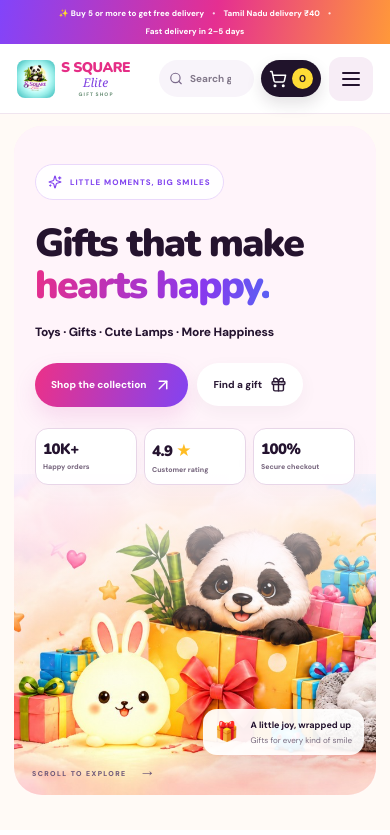
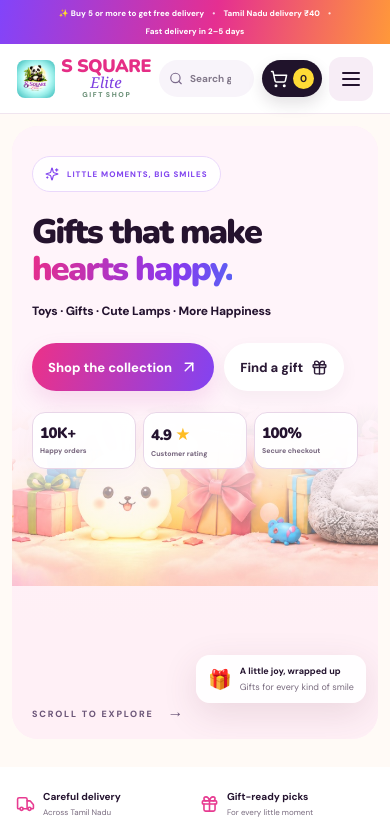
Before and after one commit to darshanak2004/SSquare11, a React (Vite) app: page / in a window 390 px wide. Shown: the top 835 px of the page. Built offline with nearby package versions, Linux system fonts and the light colour scheme.

Commit message:
Improve mobile hero layout

```diff
--- a/src/styles.css
+++ b/src/styles.css
@@ -547,9 +547,9 @@
 
   .hero-photo {
     inset: 0;
-    background-size: auto 48%;
+    background-size: auto 50%;
     background-repeat: no-repeat;
-    background-position: center bottom;
+    background-position: center center;
     background-color: #fff0f6;
   }
 
@@ -646,3 +646,225 @@
     padding: 9px 5px;
   }
 }
+/* MOBILE HERO — compact, balanced layout */
+@media (max-width: 720px) {
+  .header {
+    gap: 10px;
+    padding: 12px 14px;
+  }
+
+  .brand {
+    flex-shrink: 0;
+    gap: 8px;
+  }
+
+  .brand-mark {
+    width: 48px;
+    height: 48px;
+  }
+
+  .brand b {
+    font-size: 18px;
+  }
+
+  .brand em {
+    font-size: 15px;
+  }
+
+  .brand small {
+    font-size: 7px;
+  }
+
+  .header-actions {
+    gap: 8px;
+    min-width: 0;
+  }
+
+  .search-pill {
+    min-width: 0;
+    width: 42px;
+    height: 44px;
+    padding: 0 12px;
+    overflow: hidden;
+  }
+
+  .search-pill input {
+    width: 0;
+    min-width: 0;
+    padding: 0;
+  }
+
+  .cart-button {
+    padding: 12px;
+    gap: 5px;
+  }
+
+  .hero {
+    min-height: 0;
+    height: auto;
+    margin: 12px 12px 28px;
+    padding: 30px 20px 270px;
+    border-radius: 26px;
+    align-items: flex-start;
+    background: #fff0f6;
+  }
+
+  .hero-art {
+    inset: auto 0 0;
+    height: 300px;
+    background-size: auto 100%;
+    background-position: center bottom;
+    background-repeat: no-repeat;
+    transform: none;
+    filter: none;
+  }
+
+  .hero-shade {
+    display: none;
+  }
+
+  .hero-content {
+    position: relative;
+    z-index: 1;
+    width: 100%;
+    max-width: none;
+  }
+
+  .eyebrow {
+    font-size: 10px;
+    letter-spacing: 1.5px;
+    padding: 10px 12px;
+  }
+
+  .hero h1 {
+    font-size: clamp(34px, 8.5vw, 44px);
+    line-height: 1.08;
+    letter-spacing: -1.8px;
+    margin: 22px 0 14px;
+  }
+
+  .hero-lead {
+    font-size: 14px;
+    line-height: 1.5;
+    margin: 0 0 18px;
+  }
+
+  .hero-copy {
+    display: none;
+  }
+
+  .hero-buttons {
+    display: flex;
+    flex-wrap: wrap;
+    gap: 10px;
+    margin-top: 20px;
+  }
+
+  .hero-buttons a {
+    min-height: 48px;
+    padding: 13px 16px;
+    font-size: 13px;
+  }
+
+  .trust-row {
+    display: grid;
+    grid-template-columns: repeat(3, minmax(0, 1fr));
+    gap: 8px;
+    margin-top: 24px;
+  }
+
+  .trust-row > div {
+    min-width: 0;
+    padding: 12px 9px;
+    border-radius: 17px;
+    background: rgba(255, 255, 255, 0.94);
+  }
+
+  .trust-row b {
+    font-size: 17px;
+  }
+
+  .trust-row span {
+    font-size: 9px;
+    line-height: 1.3;
+  }
+
+  .hero-note {
+    right: 12px;
+    bottom: 36px;
+    max-width: 235px;
+    padding: 10px 12px;
+    gap: 8px;
+  }
+
+  .hero-note b {
+    font-size: 11px;
+  }
+
+  .hero-note small {
+    font-size: 9px;
+  }
+
+  .scroll-cue {
+    left: 20px;
+    bottom: 17px;
+    font-size: 9px;
+  }
+}
+
+@media (max-width: 380px) {
+  .header {
+    padding-inline: 10px;
+    gap: 6px;
+  }
+
+  .brand-mark {
+    width: 40px;
+    height: 40px;
+  }
+
+  .brand b {
+    font-size: 15px;
+  }
+
+  .brand em {
+    font-size: 13px;
+  }
+
+  .cart-button {
+    padding: 10px;
+  }
+
+  .mobile-menu {
+    padding: 10px;
+  }
+
+  .hero {
+    padding: 25px 15px 250px;
+  }
+
+  .hero h1 {
+    font-size: 34px;
+  }
+
+  .hero-art {
+    height: 275px;
+  }
+
+  .hero-buttons a {
+    padding-inline: 12px;
+    font-size: 12px;
+  }
+
+  .trust-row > div {
+    padding: 10px 6px;
+  }
+
+  .trust-row b {
+    font-size: 15px;
+  }
+
+  .trust-row span {
+    font-size: 8px;
+  }
+}
```
